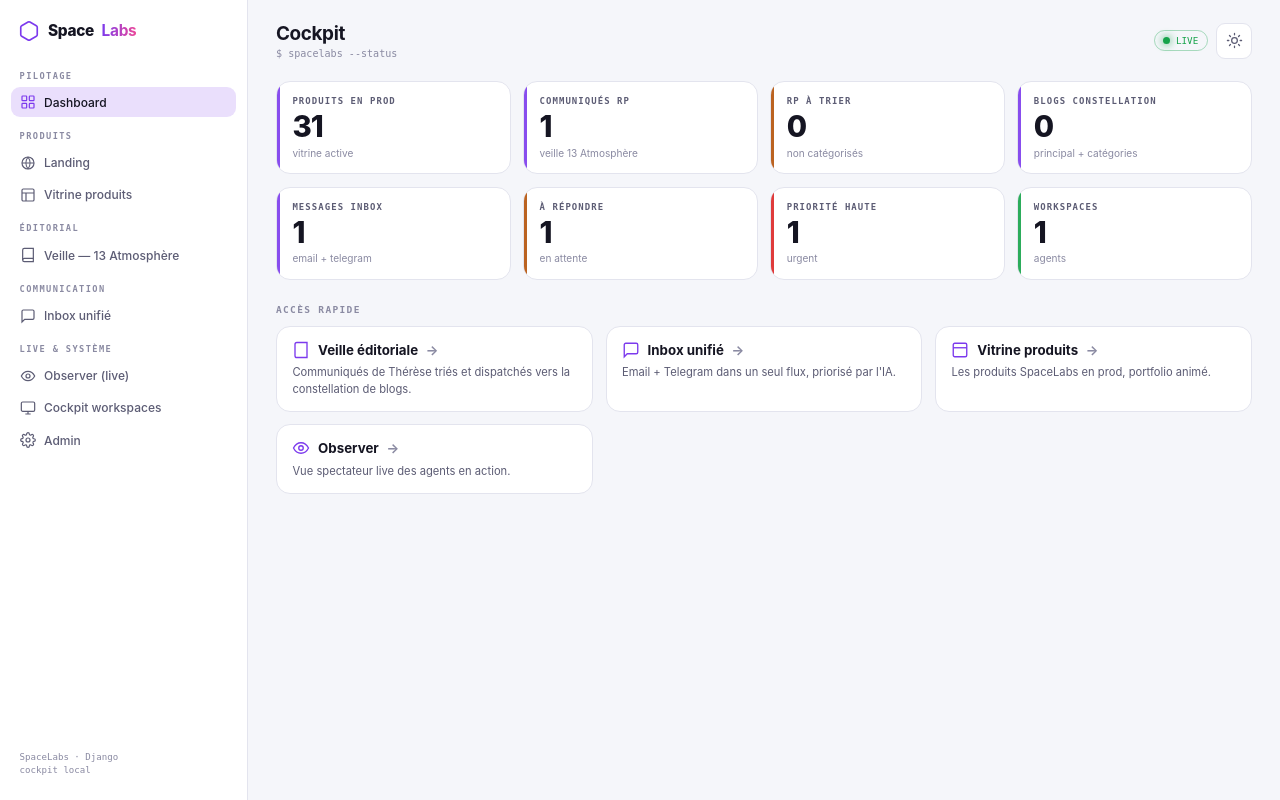
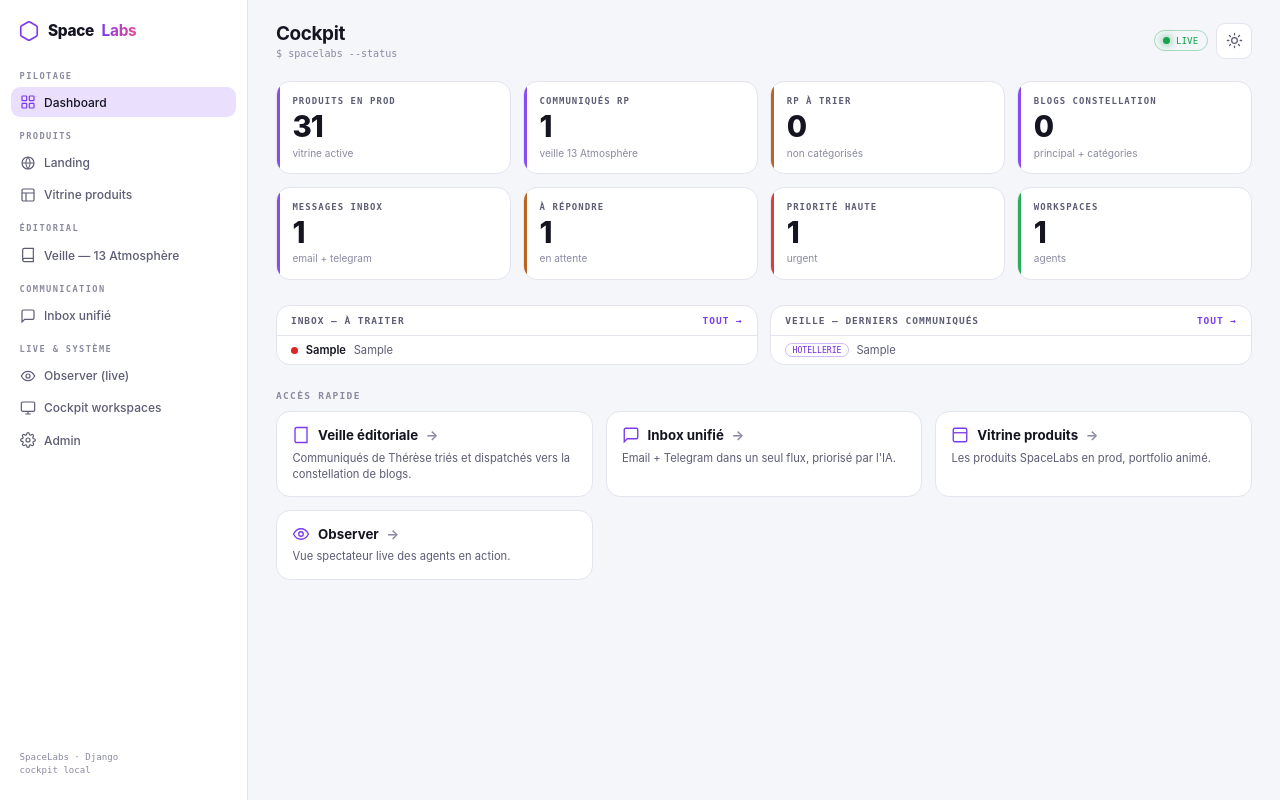
Before and after one commit to noesis-software-technologies/spacelabs, a Django app: page /dashboard/ in a window 1280 px wide. Run offline with Django 5.2, Linux system fonts and the light colour scheme; tables that the repository leaves empty hold one stand-in row (values such as "Sample post"); data that the repository does not hold is empty.

Commit message:
feat(dashboard): widgets embarqués — aperçu inbox (à traiter) + veille (derniers communiqués)
Vue unifiée : le dashboard affiche directement les messages prioritaires et les
derniers communiqués, sans changer de page.

Co-Authored-By: Claude Opus 4.8 <noreply@anthropic.com>

```diff
--- a/config/dashboard_view.py
+++ b/config/dashboard_view.py
@@ -25,8 +25,19 @@ def spacelabs_dashboard(request):
         ctx["kpi"]["msg_total"] = Message.objects.count()
         ctx["kpi"]["msg_reply"] = base.filter(needs_reply=True).count()
         ctx["kpi"]["msg_haute"] = base.filter(priorite="haute").count()
+        # aperçu embarqué : prioritaires puis à répondre
+        ctx["inbox_preview"] = list(
+            base.filter(priorite="haute")[:6]
+        ) or list(base.filter(needs_reply=True)[:6])
     except Exception:
         ctx["kpi"].update(msg_total="—", msg_reply="—", msg_haute="—")
+        ctx["inbox_preview"] = []
+    # Veille : derniers communiqués
+    try:
+        from apps.veille.models import PressItem as _PI
+        ctx["veille_preview"] = list(_PI.objects.select_related("blog_cible")[:6])
+    except Exception:
+        ctx["veille_preview"] = []
     # Workspaces / agents
     try:
         from apps.workspaces.models import Workspace
--- a/templates/dashboard/index.html
+++ b/templates/dashboard/index.html
@@ -73,6 +73,25 @@
     .card .ct svg{width:18px;height:18px;color:var(--accent)}
     .card .cd{font-size:.8rem;color:var(--muted);margin-top:.4rem;line-height:1.45}
     .card .arrow{float:right;color:var(--faint)}
+
+    /* ── Widgets embarqués ── */
+    .widgets{display:grid;grid-template-columns:1fr 1fr;gap:.9rem;margin-bottom:1.8rem}
+    @media(max-width:900px){.widgets{grid-template-columns:1fr}}
+    .wg{background:var(--surface);border:1px solid var(--border);border-radius:var(--radius);overflow:hidden}
+    .wg-h{display:flex;justify-content:space-between;align-items:center;padding:.7rem 1rem;border-bottom:1px solid var(--border);
+      font:600 .68rem/1 var(--mono);letter-spacing:.1em;text-transform:uppercase;color:var(--muted)}
+    .wg-h a{color:var(--accent);text-decoration:none;font-size:.68rem}
+    .wg-row{display:flex;align-items:center;gap:.55rem;padding:.5rem 1rem;border-bottom:1px solid var(--surface2);
+      text-decoration:none;color:inherit;font-size:.8rem}
+    .wg-row:last-child{border-bottom:none}
+    .wg-row:hover{background:var(--surface2)}
+    .wg-row .dot{width:7px;height:7px;border-radius:50%;background:var(--muted);flex-shrink:0}
+    .wg-row .dot.haute{background:var(--crit)} .wg-row .dot.normale{background:var(--accent)} .wg-row .dot.basse{background:var(--faint)}
+    .wg-from{color:var(--ink);font-weight:600;white-space:nowrap;overflow:hidden;text-overflow:ellipsis;max-width:150px;flex-shrink:0}
+    .wg-sub{color:var(--muted);white-space:nowrap;overflow:hidden;text-overflow:ellipsis}
+    .wg-row .tag{font:.58rem var(--mono);color:var(--accent-ink);border:1px solid color-mix(in srgb,var(--accent) 35%,transparent);
+      border-radius:999px;padding:.08rem .45rem;flex-shrink:0;text-transform:uppercase}
+    .wg-empty{padding:1rem;color:var(--faint);font-style:italic;font-size:.8rem}
     @media(max-width:720px){body{grid-template-columns:1fr}.sb{position:fixed;z-index:50;transform:translateX(-100%)}}
   </style>
 </head>
@@ -131,6 +150,21 @@
       <div class="tile g"><div class="lab">Workspaces</div><div class="num">{{ kpi.workspaces }}</div><div class="hint">agents</div></div>
     </div>
 
+    <div class="widgets">
+      <section class="wg">
+        <div class="wg-h"><span>Inbox — à traiter</span><a href="/comms/">tout →</a></div>
+        {% for m in inbox_preview %}
+        <a class="wg-row" href="/comms/"><span class="dot {{ m.priorite }}"></span><span class="wg-from">{{ m.expediteur|truncatechars:24 }}</span><span class="wg-sub">{{ m.sujet|default:m.corps|truncatechars:60 }}</span></a>
+        {% empty %}<div class="wg-empty">Rien à traiter dans l'inbox.</div>{% endfor %}
+      </section>
+      <section class="wg">
+        <div class="wg-h"><span>Veille — derniers communiqués</span><a href="/veille/">tout →</a></div>
+        {% for p in veille_preview %}
+        <a class="wg-row" href="/veille/"><span class="tag">{{ p.categorie }}</span><span class="wg-sub">{{ p.sujet|truncatechars:66 }}</span></a>
+        {% empty %}<div class="wg-empty">Aucun communiqué.</div>{% endfor %}
+      </section>
+    </div>
+
     <div class="h2">Accès rapide</div>
     <div class="cards">
       <a class="card" href="/veille/"><div class="ct"><svg viewBox="0 0 24 24" fill="none" stroke="currentColor" stroke-width="1.8"><path d="M6.5 2H20v20H6.5A2.5 2.5 0 0 1 4 19.5v-15A2.5 2.5 0 0 1 6.5 2z"/></svg>Veille éditoriale <span class="arrow">→</span></div><div class="cd">Communiqués de Thérèse triés et dispatchés vers la constellation de blogs.</div></a>
```
